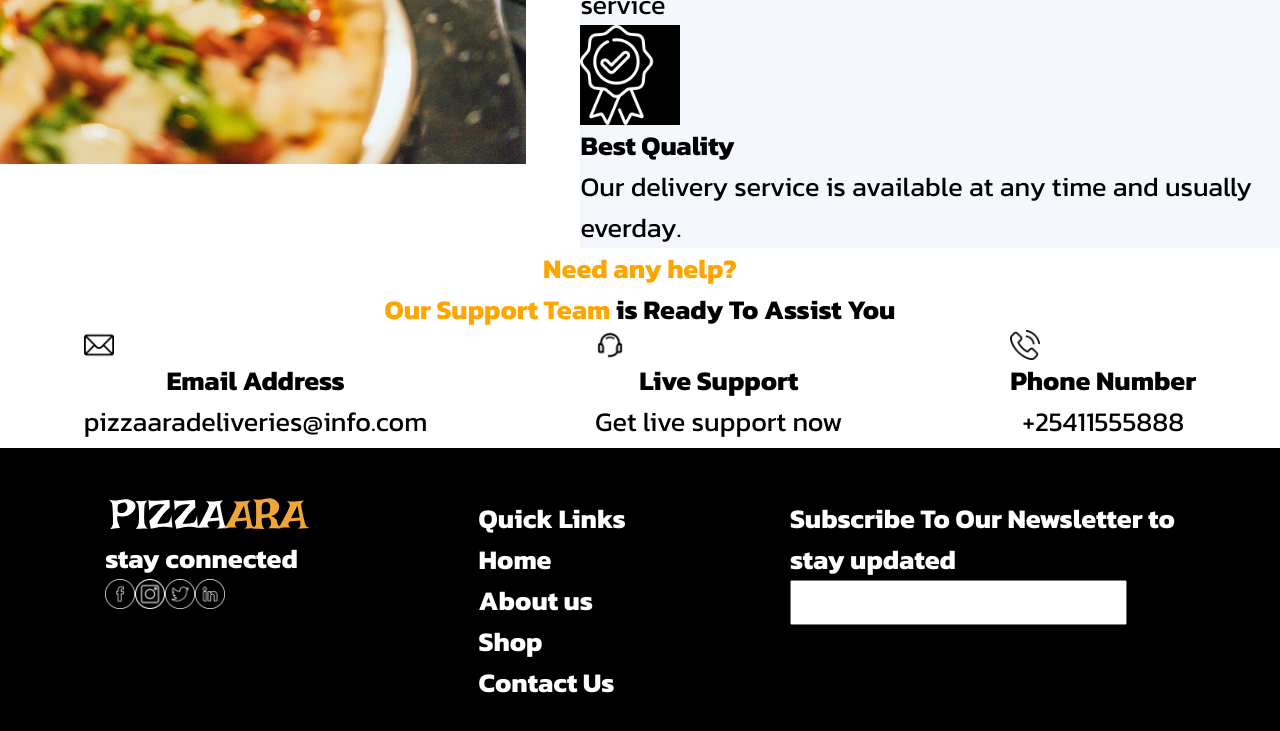
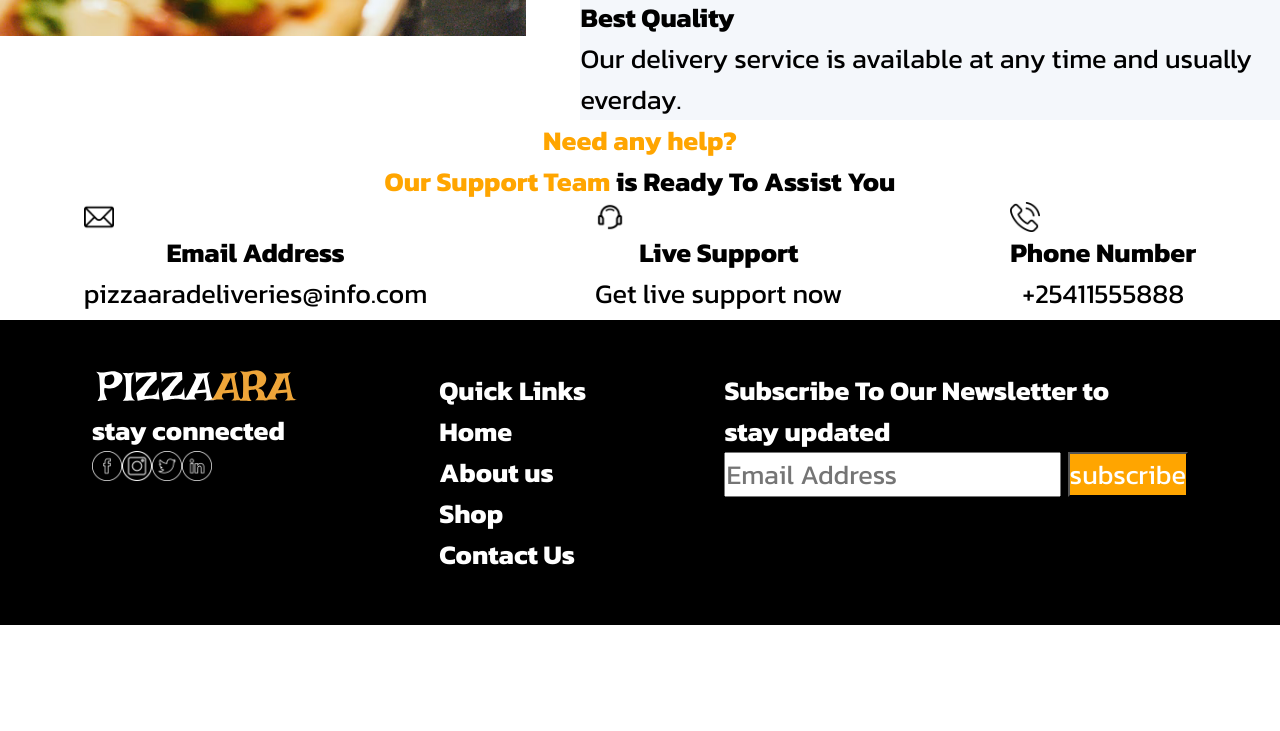
Before and after one commit to lumwachi25418/Pizzaara-deliveries, a plain HTML site: page index.html in a window 1280 px wide. Shown: the part 2545-3276 px from the top of the page. After the commit the page ends 3170 px from the top, so only its background shows below. Drawn offline with Linux system fonts and the light colour scheme.

Commit message:
added style

```diff
--- a/css/sections/menu.css
+++ b/css/sections/menu.css
@@ -47,7 +47,7 @@
   border-radius:20%;
   margin-top: 5%;
   margin-bottom: 5%;
-  flex-wrap: wrap;
+  margin:0 auto;
   }
   .orange{
     justify-content: space-between;
--- a/index.html
+++ b/index.html
@@ -256,7 +256,10 @@
 </div>
 <div class="container__footer__newsletter">
   <h1>Subscribe To Our Newsletter to <br>stay updated</h1>
-  <input type="text" place holder="Email Address"><br>
+  <form>
+  <input type="subscribe" placeholder="Email Address">
+  <button class="btn_subscribe">subscribe</button>
+</form>
   </div>
   </div>
 
```
